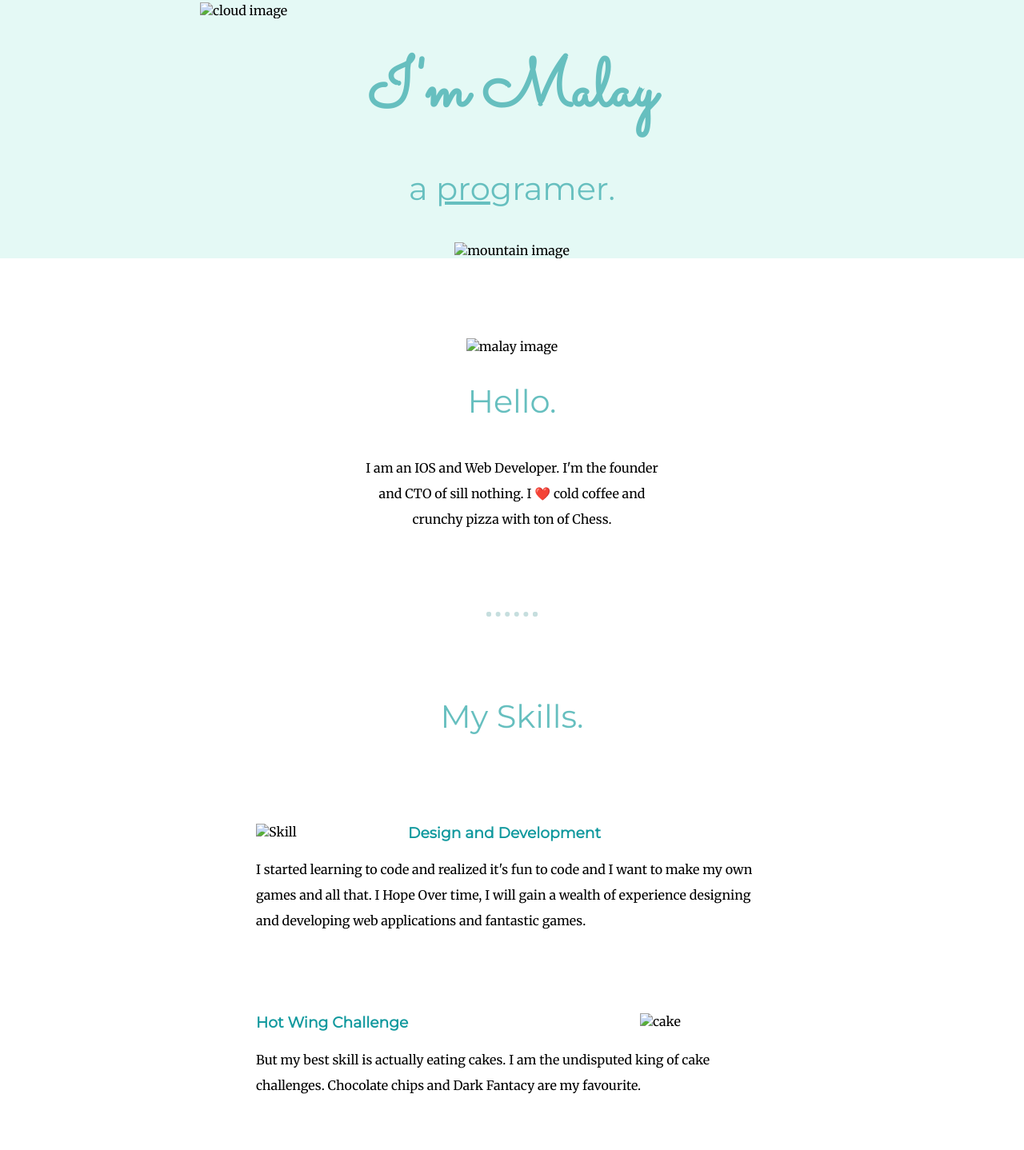
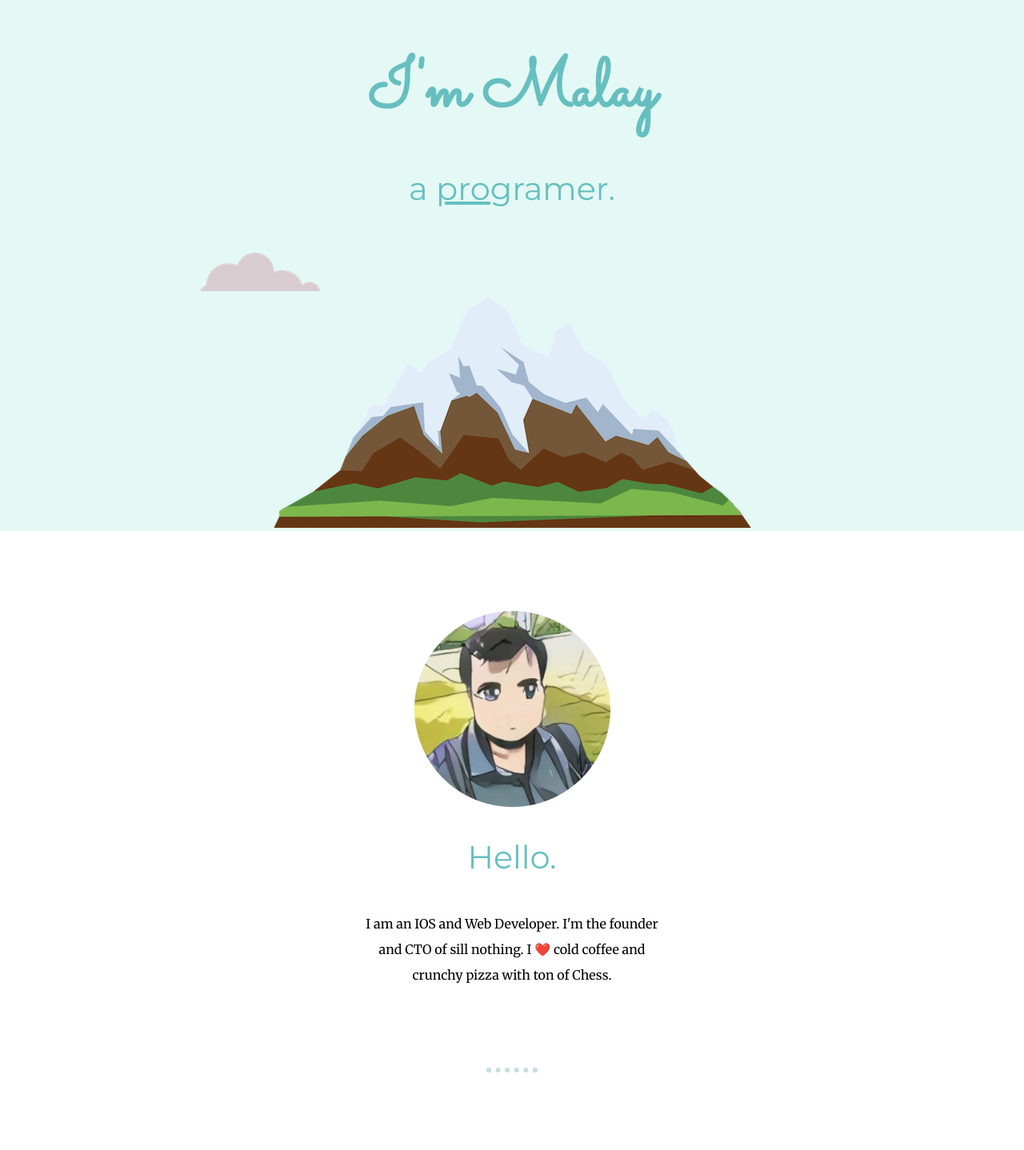
Before and after one commit to MADLEX007/My-Site, a plain HTML site: page index.html in a window 1280 px wide. Shown: the part 95-1533 px from the top of the page at 80% size. Drawn offline with Linux system fonts and the light colour scheme.

Commit message:
image correction

```diff
--- a/index.html
+++ b/index.html
@@ -18,23 +18,23 @@
     <div class="top-container">
       <img
         class="top-cloud"
-        src="CSS - My Site Images/cloud.png"
+        src="cloud.png"
         alt="cloud image"
       />
       <h1>I'm Malay</h1>
       <h2>a <span class="pro">pro</span>gramer.</h2>
       <img
         class="bottom-cloud"
-        src="CSS - My Site Images/cloud.png"
+        src="cloud.png"
         alt="cloud image"
       />
 
-      <img src="CSS - My Site Images/mountain.png" alt="mountain image" />
+      <img src="mountain.png" alt="mountain image" />
     </div>
 
     <div class="middle-container">
       <div class="profile">
-        <img src="CSS - My Site Images/malayimage.png" alt="malay image" />
+        <img src="malayimage.png" alt="malay image" />
         <h2>Hello.</h2>
         <p class="intro">
           I am an IOS and Web Developer. I'm the founder and CTO of sill nothing. I ❤️ cold coffee and crunchy pizza with ton of Chess.
@@ -44,17 +44,17 @@
       <div class="skills">
         <h2>My Skills.</h2>
         <div class="skill-row">
-          <img class="image1" src="CSS - My Site Images/skill.png" alt="Skill" />
+          <img class="image1" src="skill.png" alt="Skill" />
           <h3>Design and Development</h3>
           <p class="skillpara1">
             I started learning to code and realized it's fun to  code and I want to make my own games and all that. I Hope Over time, I will gain a wealth of experience designing and developing web applications and fantastic games.
           </p>
         </div>
         <div class="skill-row">
-          <img class="image2" src="CSS - My Site Images/cake.webp" alt="cake" />
-          <h3>Hot Wing Challenge</h3>
+          <img class="image2" src="cake.webp" alt="cake" />
+          <h3>Cake Challenge</h3>
           <p class="skillpara2">
-            But my best skill is actually eating cakes. I am the undisputed king of cake challenges. Chocolate chips and Dark Fantacy are my favourite.
+            But my best skill is actually eating cakes. I am the undisputed king of cake challenges. Choco chips and Dark Fantacy are my favourite.
           </p>
         </div>
       </div>
```
